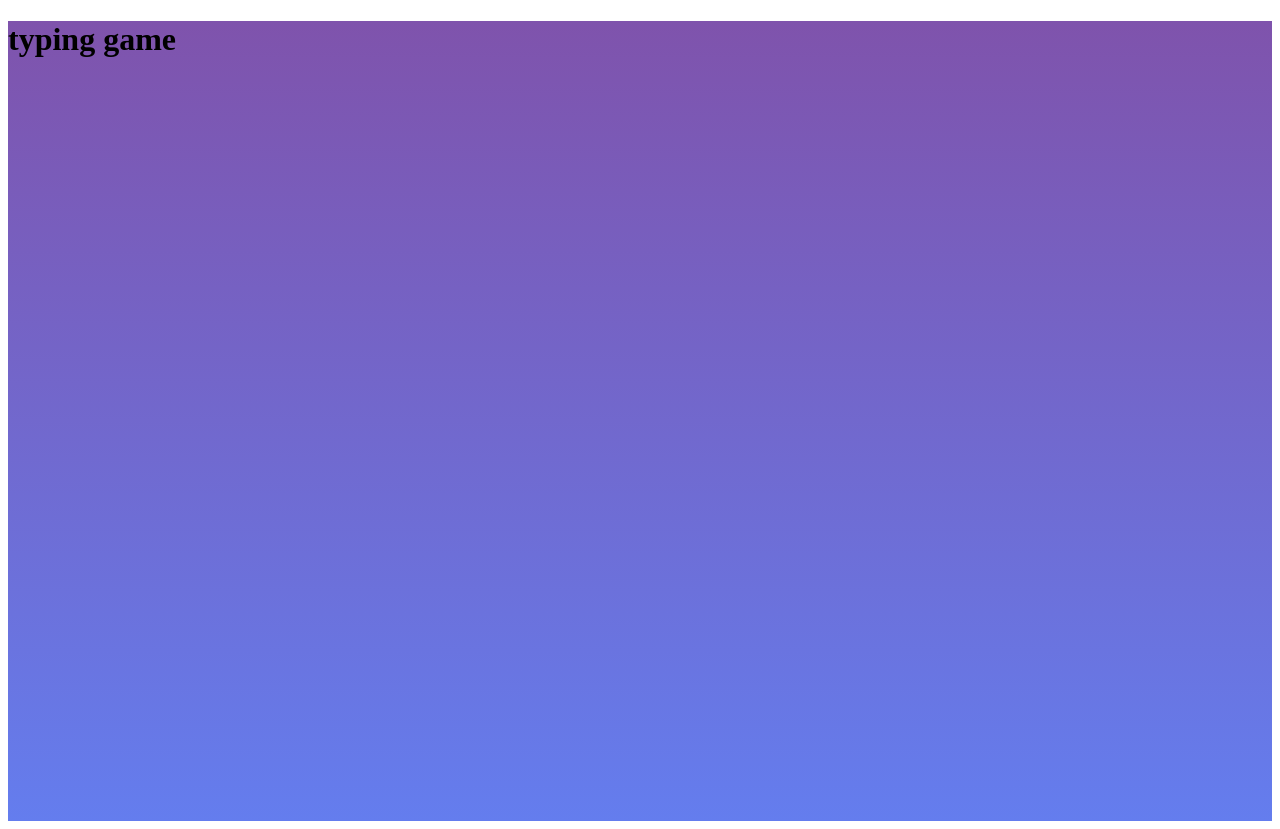
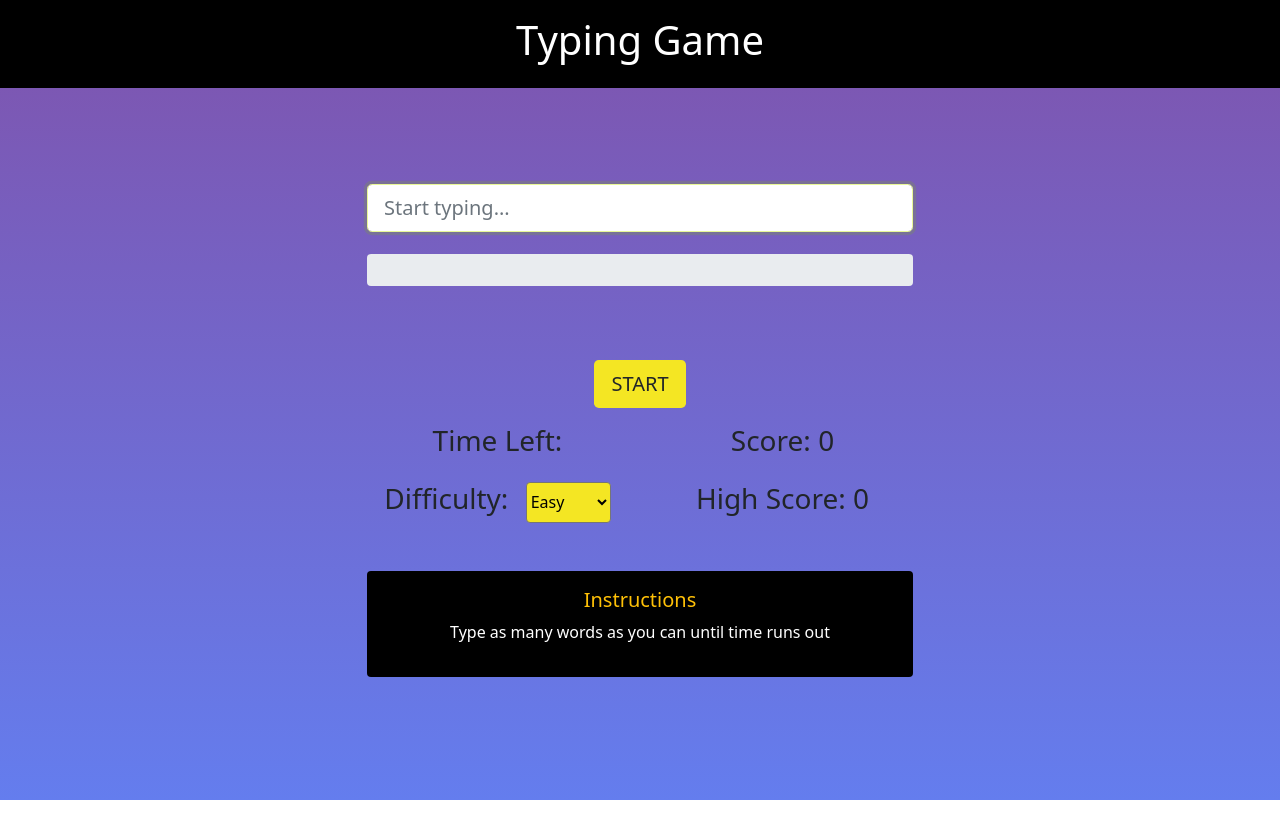
Before and after one commit to goochlap/vue-typing-games, a Vue app: page / in a window 1280 px wide. After the commit the page ends 800 px from the top, so only its background shows below. Built offline with nearby package versions, Linux system fonts and the light colour scheme.

Commit message:
component typing game added (html/css)

```diff
--- a/src/components/TypingGame.vue
+++ b/src/components/TypingGame.vue
@@ -1,5 +1,65 @@
 <template>
-  <h1>typing game</h1>
+  <header class="text-center p-3 mb-5">
+    <h1>Typing Game</h1>
+  </header>
+  <div class="container text-center">
+    <div class="row">
+      <div class="col-md-6 mx-auto">
+        <h2 class="display-2 mb-5" id="current-word"></h2>
+        <input
+          type="text"
+          class="form-control form-control-lg"
+          placeholder="Start typing..."
+          id="word-input"
+          autofocus
+        />
+        <div class="progress">
+          <div class="progress-bar" role="progressbar"></div>
+        </div>
+        <h4 class="mt-3" id="message"></h4>
+        <br />
+        <button class="btn btn-lg btn-block">START</button>
+
+        <div class="row mt-3">
+          <div class="col-md-6">
+            <h3>
+              Time Left:
+              <span id="time"></span>
+            </h3>
+          </div>
+          <div class="col-md-6">
+            <h3>
+              Score:
+              <span id="score">0</span>
+            </h3>
+          </div>
+          <div class="col mt-3 d-flex justify-content-evenly">
+            <label for="input-level"><h3>Difficulty:</h3></label>
+            <select id="input-level">
+              <option>Easy</option>
+              <option>Medium</option>
+              <option>Hard</option>
+            </select>
+          </div>
+          <div class="col mt-3">
+            <h3>
+              High Score:
+              <span id="highscore">0</span>
+            </h3>
+          </div>
+        </div>
+
+        <div class="row mt-5">
+          <div class="col-md-12">
+            <div class="card card-body text-white">
+              <h5 class="text-warning">Instructions</h5>
+              <p>Type as many words as you can until time runs out</p>
+            </div>
+          </div>
+        </div>
+      </div>
+    </div>
+  </div>
 </template>
 
 <script>
@@ -8,4 +68,55 @@ export default {
 }
 </script>
 
-<style scoped></style>
+<style scoped>
+header,
+.card {
+  background: black;
+}
+
+.form-control:focus {
+  border-color: #e9f897;
+  box-shadow: 0 0 0 0.2rem rgba(123, 167, 40, 0.25);
+}
+
+.card > p,
+header {
+  color: white;
+}
+
+#message {
+  height: 26px;
+}
+
+.hidden {
+  visibility: hidden;
+  opacity: 0;
+  transition: visibility 0s 1s, opacity 1s linear;
+}
+
+.valid-letter {
+  background-color: rgb(223, 223, 55);
+  color: rgb(24, 24, 24);
+}
+
+.btn,
+#input-level {
+  background: #f4e623;
+}
+
+#input-level {
+  border-radius: 0.25rem;
+}
+
+.progress {
+  margin-top: 22px;
+  height: 2rem;
+  border-radius: 0.25rem;
+}
+
+.progress-bar {
+  width: 0%;
+  background-color: #e9f897;
+  background-image: linear-gradient(to bottom, #e9f897, #f4e623);
+}
+</style>
--- a/src/main.js
+++ b/src/main.js
@@ -1,4 +1,6 @@
 import { createApp } from 'vue'
 import App from './App.vue'
+import 'bootstrap/dist/css/bootstrap.min.css'
+import 'bootstrap'
 
 createApp(App).mount('#app')
```
